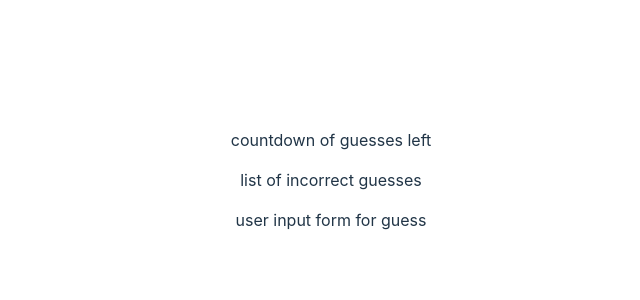
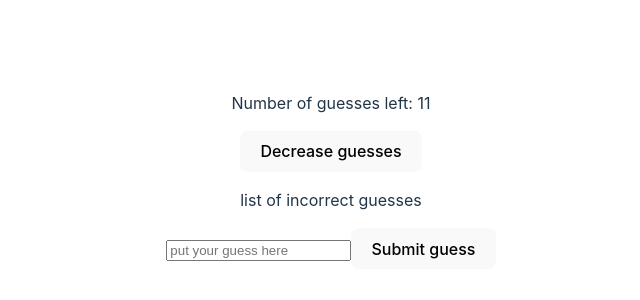
Before and after one commit to kam123hk/mior-and-kam-s-hangman-game, a React (Vite) app: page / in a window 1280 px wide. Shown: the part 220-520 px from the top of the page, without its empty margins (309-949 px from the left). Built offline with nearby package versions, Linux system fonts and the light colour scheme.

Commit message:
try to inputGuess

```diff
--- a/components/CountGuess.jsx
+++ b/components/CountGuess.jsx
@@ -1,5 +1,26 @@
+// function CountGuess() {
+//     return <>countdown of guesses left</>
+// }
+
+// export default CountGuess
+
+import { useState } from "react"
+import InputGuess from "./InputGuess";
+
 function CountGuess() {
-    return <>countdown of guesses left</>
+    const [guessesLeft, setGuessesLeft] = useState(11);
+    const handleClick = () => {
+        setGuessesLeft(currentGuessesLeft => {
+            return currentGuessesLeft - 1
+        })
+    }
+
+    return (
+    <div>
+        <p>Number of guesses left: {guessesLeft}</p>
+        <button onClick={handleClick}>Decrease guesses</button>
+    </div>
+    )
 }
 
 export default CountGuess
--- a/components/InputGuess.jsx
+++ b/components/InputGuess.jsx
@@ -1,5 +1,28 @@
+// function InputGuess() {
+//     return <>user input form for guess</>
+// }
+
+// export default InputGuess
+
+import { useState } from "react";
+
 function InputGuess() {
-    return <>user input form for guess</>
-}
+    const [guess, setGuess] = useState("");
+    const handleSubmit = (event) => {
+        event.preventDefault();
+        setGuess("new guess");
+        console.log(event.target.value)
+        // return event.target.value
+        // send guess to countGuess and incorrectGuesses
+    }
 
-export default InputGuess
+    return (
+        <form>
+            <label htmlFor="guess"></label>
+            <input id="guess" placeholder="put your guess here"></input>
+            <button onClick={handleSubmit}>Submit guess</button>
+        </form>
+    )
+    }
+
+    export default InputGuess
```
